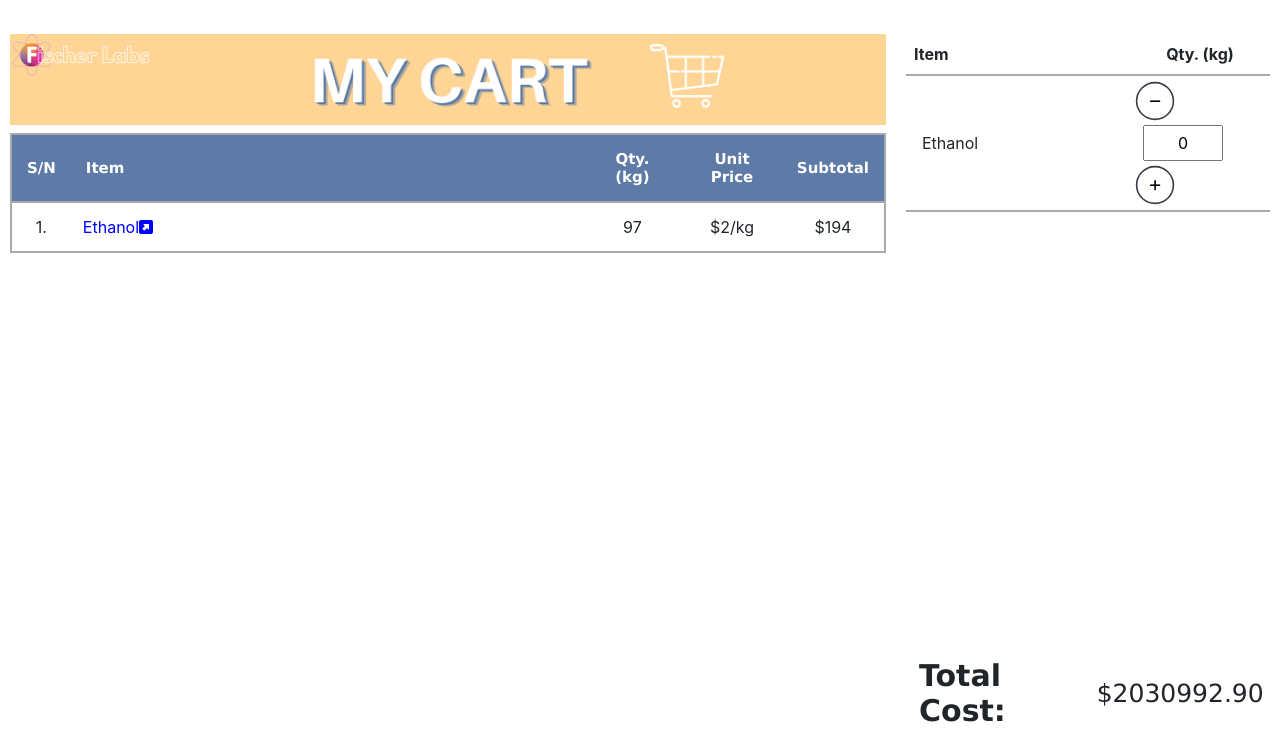
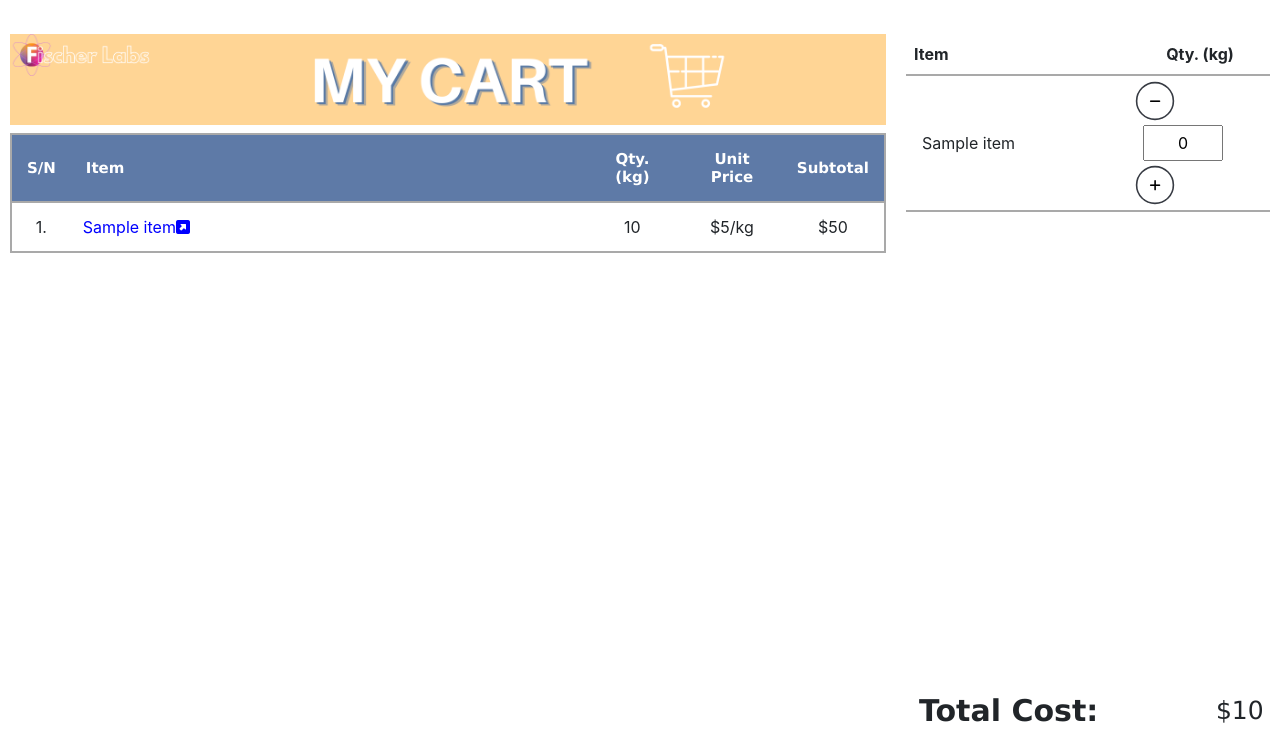
Before and after one commit to dvdg6566/fischerlabs, a Flask app: template templates/order.html in a window 1280 px wide. Shown: the part 56-800 px from the top of the page. Run offline with Flask 2, Linux system fonts and the light colour scheme; the template is opened without the code that fills it: most values are stand-ins (such as "Sample title", 1, 10 or a date in 2020); lists and menus that the app fills with data are empty; some libraries are stand-ins or nearby versions.

Commit message:
Fixed order page

```diff
--- a/awstools.py
+++ b/awstools.py
@@ -139,7 +139,7 @@ def addItem(comp,currentVal,requestId):
 	done = 0
 	for i in x['items']:
 		if i['compoundName'] == comp:
-			i['quantity']+=currentVal
+			i['quantity']=currentVal
 			done = 1
 	if not done:
 		x['items'].append({'compoundName':comp,'quantity':currentVal,'status':'-'})
--- a/templates/order.html
+++ b/templates/order.html
@@ -13,64 +13,6 @@
 {% block content %}
 
 <br><link rel="stylesheet" href="{{ url_for('static', filename='css/order.css') }}">
-
-<!-- <div class="container">
-	<div class="container">
-    	{% with messages = get_flashed_messages(with_categories=true) %}
-    		{% if messages %}
-            		{% for category, message in messages %}
-                            	<div class="alert alert-{{category}} alert-dismissible fade show mt-4" role="alert">
-                                    	{{message}}
-                                           	<button type="button" class="close" data-dismiss="alert" aria-label="Close">
-                                            	<span aria-hidden="true">&times;</span>
-                                            </button>
-                                    </div>
-                            {% endfor %}
-                    {% endif %}
-           	{% endwith %}
-    </div>
-	<h1>Order {{orderinfo.orderID}}</h1>
-	<p> Order placed by: {{orderinfo.username}} </p>
-	<p> Order form created on: {{orderinfo.createdDate}} </p>
-
-	{%if orderinfo.orderedDate == -1%}
-	<p> Order has not been placed </p>
-	{%else%}
-	<p> Order form submitted on: {{orderinfo.orderedDate}} </p>
-	{%endif%}
-
-	<form action="" method="post" class="form-group" enctype="multipart/form-data">
-		Upload Order(csv):
-		<input type="file" name="order" accept=".csv">
-		<input type="hidden" name="form_name" value="csv_upload">
-		<input type="submit" value="Upload" class="btn btn-secondary">
-	</form>
-	<br>
-	<br>
-
-	<table class="table table-hover" id="myTable">
-		<thead class="thead-dark">
-			<tr>
-				<th scope="col">Compound Name</th>
-				<th scope="col">Quantity Ordered</th>
-				<th scope="col">Order Status</th>
-			</tr>
-		</thead>
-
-		<tbody>
-
-		{%for compound in items%}
-			<tr>
-				<td scope="row">
-					<b> <a href="{{url_for('viewcompound', compound=compound.compoundName)}}" class="pl-2">{{compound.compoundName}}</a> </b>
-				</td>
-				<td>{{compound.quantity}}kg</td>
-				<td>{{compound.status}}</td>
-			</tr>
-			{% endfor %}
-		</tbody>
-	</table>
-</div> -->
 
 <div class="row" style="width: 100%; margin-left:0px;">
 	<div class="column1">
@@ -93,23 +35,25 @@
 					<a>Subtotal</a>
 				</th>
 			</tr>
+			{%for i in items%}
 			<tr class="orders">
 				<td class="sn">
 					<a>1.</a>
 				</td>
 				<td class="item">
-					<a href="/compound/ethanol" target="_blank" class="outgoing-link">Ethanol<i class="fas fa-external-link-square-alt" height=auto></i></a>
+					<a href="/compound/{{i.compoundName}}" target="_blank" class="outgoing-link">{{i.compoundName}}<i class="fas fa-external-link-square-alt" height=auto></i></a>
 				</td>
 				<td class="order-qty">
-					<a>97</a>
+					<a>{{i.quantity}}</a>
 				</td>
 				<td class="unit-price">
-					<a>$2/kg</a>
+					<a>$5/kg</a>
 				</td>
 				<td class="subtotal">
-					<a>$194</a>
+					<a>${{5*i.quantity}}</a>
 				</td>
 			</tr>
+			{%endfor%}
   		</table>
 	</div>
 	<div class="column2" style="overflow: auto;">
@@ -123,9 +67,10 @@
 						<a>Qty. (kg)</a>
 					</th>
 				</tr>
+				{%for i in items%}
 				<tr>
 					<td class="editorder-item editorder">
-						<div class="editorder-item" id="editorder-item">Ethanol</div>
+						<div class="editorder-item" id="editorder-item">{{i.compoundName}}</div>
 					</td>
 					<td class="editorder">
 						<div class="input-group plus-minus-input">
@@ -138,6 +83,10 @@
 								<button type="button" class="button hollow circle" data-quantity="plus" data-field="quantity" id="increase"><i class="fa fa-plus" aria-hidden="true"></i>
 								</button>
 							</a>
+						</div>
+					</td>
+				</tr>
+				{%endfor%}
 				<script type="text/javascript">
 					jQuery(document).ready(function(){
 					// This button will increment the value
@@ -176,9 +125,6 @@
 					});
 				});
 				</script>
-						</div>
-					</td>
-				</tr>
 			</table>
 		</div>
 		<div class="totalcost">
@@ -188,7 +134,7 @@
 						<p id="totalcost-1">Total Cost:</p>
 					</th>
 					<th style="width:auto">
-						<p id="totalcost-2">$2030992.90</p>
+						<p id="totalcost-2">${{cost}}</p>
 					</th>
 				</tr>
 			</table>
--- a/templates/viewcompound.html
+++ b/templates/viewcompound.html
@@ -51,7 +51,7 @@
   							<button type="button" class="button hollow circle" data-quantity="minus" data-field="quantity" id="decrease"><i class="fa fa-minus" aria-hidden="true"></i>
 							</button>
 						</div>
-						<input class="input-group-field" type="number" name="quantity" value=0>
+						<input class="input-group-field" type="number" name="quantity" value={{current}}>
 						<div class="input-group-button">
 							<button type="button" class="button hollow circle" data-quantity="plus" data-field="quantity" id="increase"><i class="fa fa-plus" aria-hidden="true"></i>
 							</button>
@@ -115,7 +115,7 @@
 					</div>
 				</th>
 				<th style="width: 10%;">
-					<a class="addtocart" style="overflow: auto;"> <button id="addtocart" onclick='addtocart()'>Add to Cart</button></a>
+					<a class="addtocart" style="overflow: auto;"> <button id="addtocart" onclick='addtocart()'>Update Quantity</button></a>
 				</th>
 			</tr>
 		</table>
```
Also changed, not shown: flaskfiles/order.py (+5 -2 lines). Lines whose indentation alone changed are shown as unchanged.
